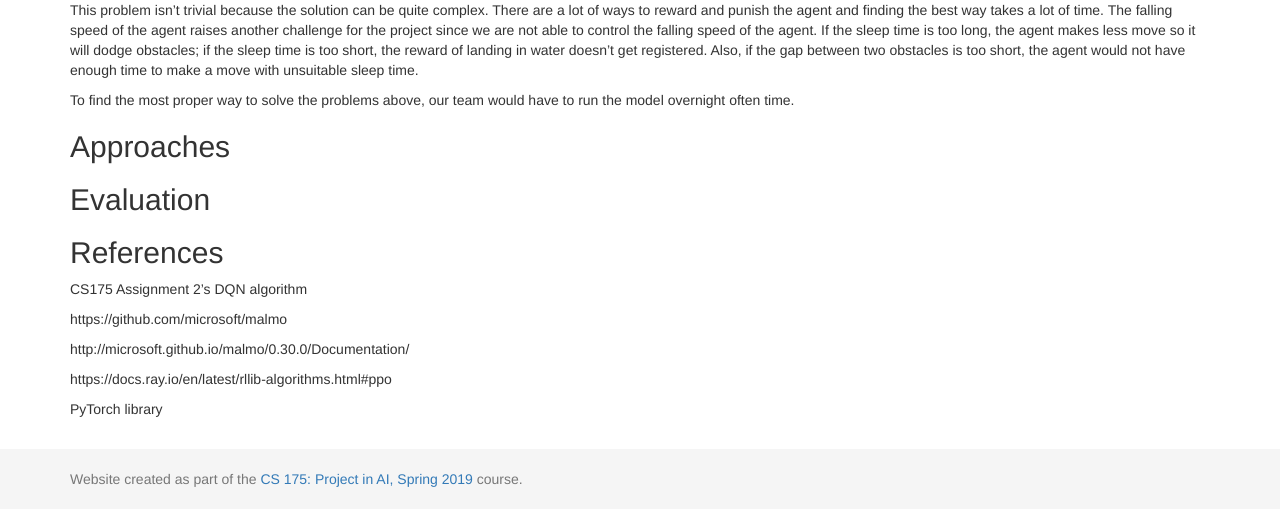
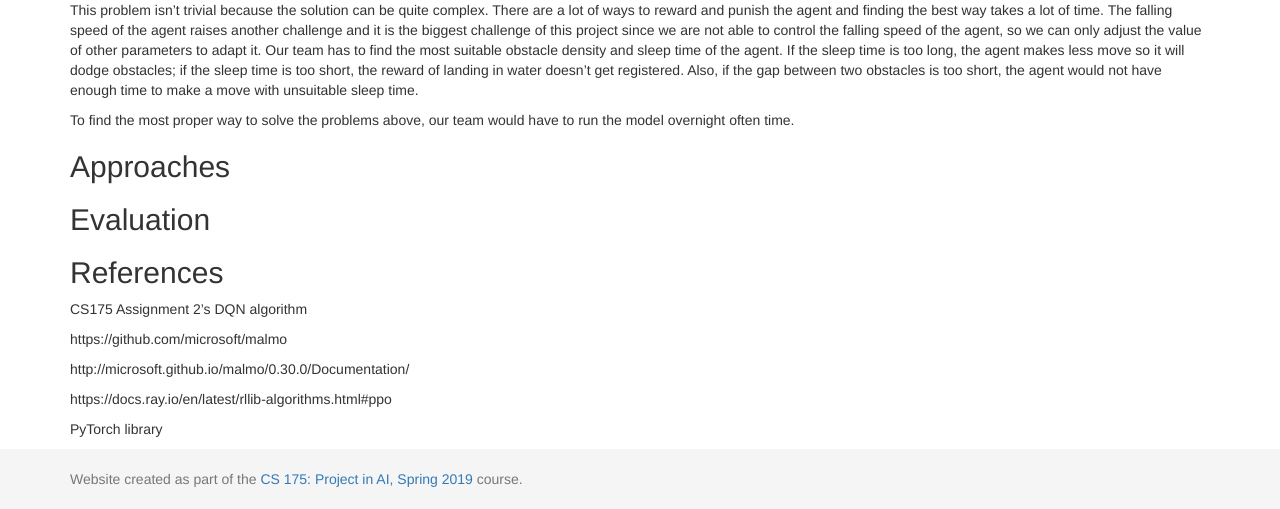
Before and after one commit to shanshs/Team-Pigeon, a Jekyll site: the page built from docs/final.md, in a window 1280 px wide and 1268 px high. Shown: the part 759-1268 px from the top of the window. Built offline with Jekyll 4.4.1, drawn with Linux system fonts in a browser that asks for light colours.

Commit message:
Update final.md

```diff
--- a/docs/final.md
+++ b/docs/final.md
@@ -12,7 +12,7 @@ The agent will spawn at the top of the tunnel and begin falling from it. The goa
 
 <div style="text-align:center"><img src="summary3.png" width="500" height="330"/></div>
 
-This problem isn’t trivial because the solution can be quite complex. There are a lot of ways to reward and punish the agent and finding the best way takes a lot of time. The falling speed of the agent raises another challenge for the project since we are not able to control the falling speed of the agent. If the sleep time is too long, the agent makes less move so it will dodge obstacles; if the sleep time is too short, the reward of landing in water doesn’t get registered. Also, if the gap between two obstacles is too short, the agent would not have enough time to make a move with unsuitable sleep time.
+This problem isn’t trivial because the solution can be quite complex. There are a lot of ways to reward and punish the agent and finding the best way takes a lot of time. The falling speed of the agent raises another challenge and it is the biggest challenge of this project since we are not able to control the falling speed of the agent, so we can only adjust the value of other parameters to adapt it. Our team has to find the most suitable obstacle density and sleep time of the agent. If the sleep time is too long, the agent makes less move so it will dodge obstacles; if the sleep time is too short, the reward of landing in water doesn’t get registered. Also, if the gap between two obstacles is too short, the agent would not have enough time to make a move with unsuitable sleep time.
 
 To find the most proper way to solve the problems above, our team would have to run the model overnight often time.
 
```
